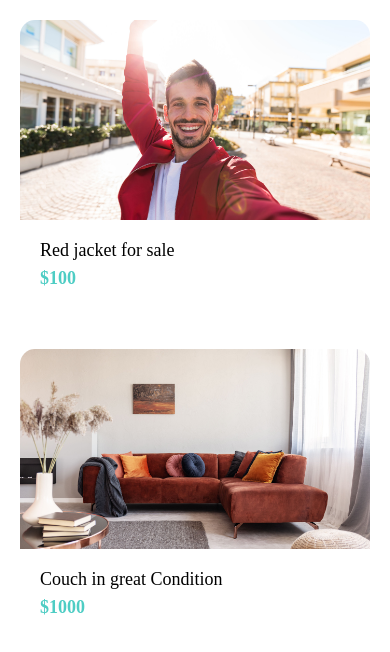
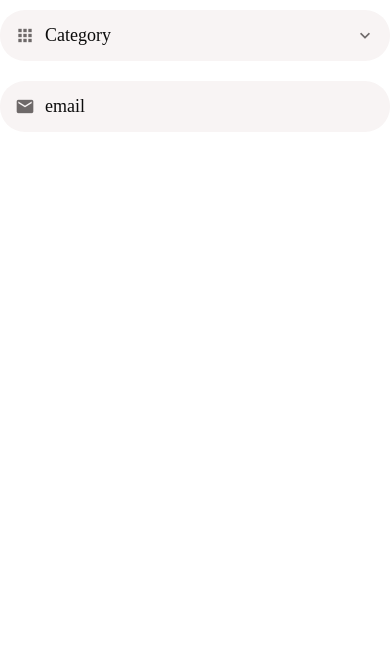
Before and after one commit to DevSanket/DoneWithIT, a React Native app: screen / in a window 390 px wide. Shown: the top 652 px of the page. Built offline with nearby package versions, Linux system fonts and the light colour scheme.

Commit message:
working with picker

```diff
--- a/App.js
+++ b/App.js
@@ -1,5 +1,6 @@
 import { StatusBar } from 'expo-status-bar';
-import { StyleSheet, Text, View,SafeAreaView } from 'react-native';
+import { StyleSheet, Text, View,SafeAreaView,Switch } from 'react-native';
+import AppTextInput from './app/Components/AppTextInput';
 import Card from './app/Components/Card';
 import Icon from './app/Components/Icon';
 import ListItem from './app/Components/ListItem';
@@ -9,9 +10,15 @@ import ListingDetailsScreen from './app/Screens/ListingDetailsScreen';
 import ListingScreen from './app/Screens/ListingScreen';
 import MessagesScreen from './app/Screens/MessagesScreen';
 import ViewImageScreen from './app/Screens/ViewImageScreen';
+import React,{useState} from 'react';
+import AppPicker from './app/Components/AppPicker';
 
 export default function App() {
+
   return (
-  <ListingScreen />
+    <Screen>
+     <AppPicker icon="apps" placeholder="Category" />
+     <AppTextInput icon="email" placeholder="email" />
+    </Screen>
   );
 }
--- /dev/null
+++ b/app/Components/AppPicker.js
@@ -0,0 +1,39 @@
+import { StyleSheet, Text, View,TextInput,Platform } from 'react-native'
+import React from 'react';
+import { MaterialCommunityIcons } from '@expo/vector-icons';
+import colors from '../config/colors';
+import defaultStyle from '../config/styles';
+import AppText from './AppText';
+
+
+export default function AppPicker({icon,placeholder,...otherProps}) {
+  return (
+    <View style={styles.container}>
+      {icon && <MaterialCommunityIcons
+       name={icon}
+       size={20} color={defaultStyle.colors.medium} style={styles.icon}/>}
+
+     <AppText style={styles.text}>{placeholder}</AppText>
+     <MaterialCommunityIcons
+       name="chevron-down"
+       size={20} color={defaultStyle.colors.medium} />
+    </View>
+  )
+}
+
+const styles = StyleSheet.create({
+    container :{
+        backgroundColor : defaultStyle.colors.light,
+        borderRadius:25,
+        flexDirection : "row",
+        width:'100%',
+        padding:15,
+        marginVertical:10
+    },
+    icon:{
+        marginRight:10
+    },
+    text:{
+        flex:1
+    }
+})
--- a/app/Components/AppText/AppText.js
+++ b/app/Components/AppText/AppText.js
@@ -1,11 +1,11 @@
 import React from 'react';
 import { Text } from 'react-native';
 import styles from './Styles';
-
+import defaultStyles from  '../../config/styles';
 
 function AppText({children,style}) {
     return (
-        <Text style={[styles.text,style]}>
+        <Text style={[defaultStyles.text,style]}>
             {children}
         </Text>
     );
--- /dev/null
+++ b/app/Components/AppTextInput.js
@@ -0,0 +1,32 @@
+import { StyleSheet, Text, View,TextInput,Platform } from 'react-native'
+import React from 'react';
+import { MaterialCommunityIcons } from '@expo/vector-icons';
+import colors from '../config/colors';
+import defaultStyle from '../config/styles';
+
+
+export default function AppTextInput({icon,...otherProps}) {
+  return (
+    <View style={styles.container}>
+      {icon && <MaterialCommunityIcons
+       name={icon}
+       size={20} color={defaultStyle.colors.medium} style={styles.icon}/>}
+
+      <TextInput style={defaultStyle.text} {...otherProps} />
+    </View>
+  )
+}
+
+const styles = StyleSheet.create({
+    container :{
+        backgroundColor : defaultStyle.colors.light,
+        borderRadius:25,
+        flexDirection : "row",
+        width:'100%',
+        padding:15,
+        marginVertical:10
+    },
+    icon:{
+        marginRight:10
+    }
+})
--- a/app/config/colors.js
+++ b/app/config/colors.js
@@ -6,5 +6,5 @@ export default {
   medium:"#6e6969",
   light:"#f8f4f4",
   danger:'#ff5252',
-
+  dark:'#0c0c0c'
 };
--- /dev/null
+++ b/app/config/styles.js
@@ -0,0 +1,11 @@
+import {Platform} from 'react-native';
+import colors from './colors';
+
+export default {
+    colors,
+    text :{
+        color:colors.dark,
+        fontSize:18,
+        fontFamily: Platform.OS === "android" ? "Roboto" : "Avenir"
+    }
+}
```
